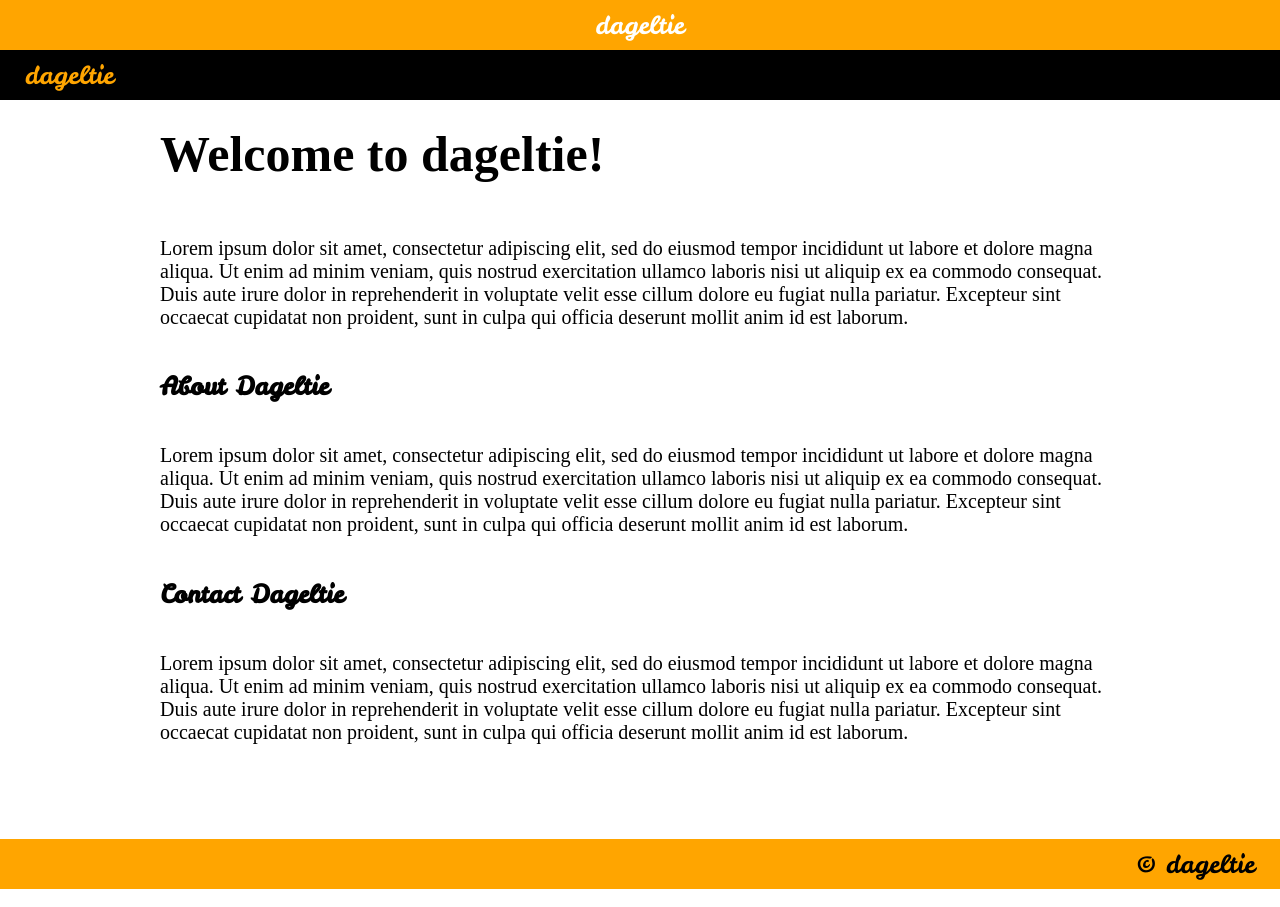
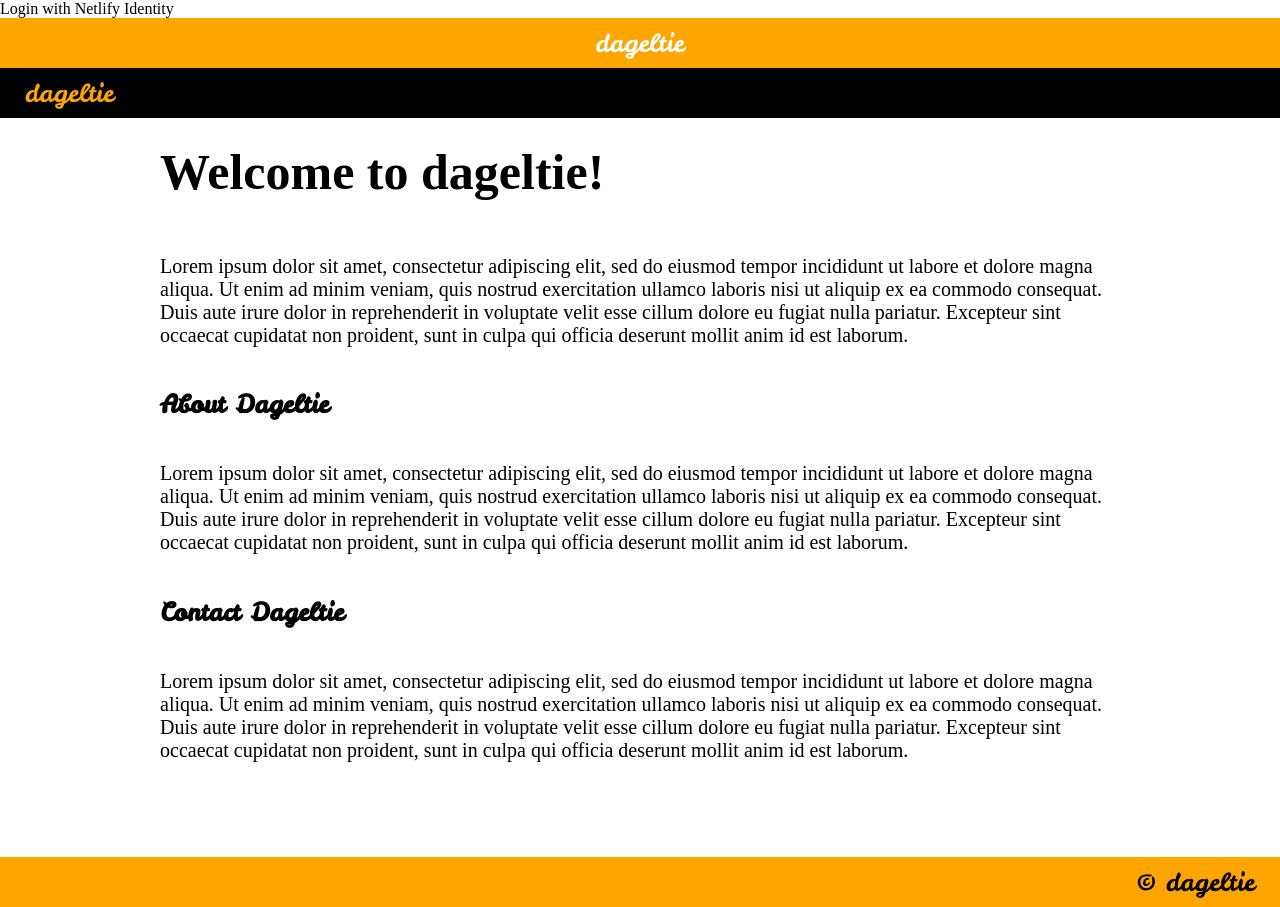
Before and after one commit to pugongyingh/dageltie, a website: page public/index.html in a window 1280 px wide. Drawn offline with Linux system fonts and the light colour scheme; a web font is replaced by a local one.

Commit message:
Add netlify-identity-button

```diff
--- a/public/index.html
+++ b/public/index.html
@@ -20,6 +20,7 @@
     </head>
   <body>
     <div data-netlify-identity-menu></div>
+    <div data-netlify-identity-button>Login with Netlify Identity</div>
     <dageltie-layout>
       <h1>Welcome to dageltie!</h1>
       <p>
```
